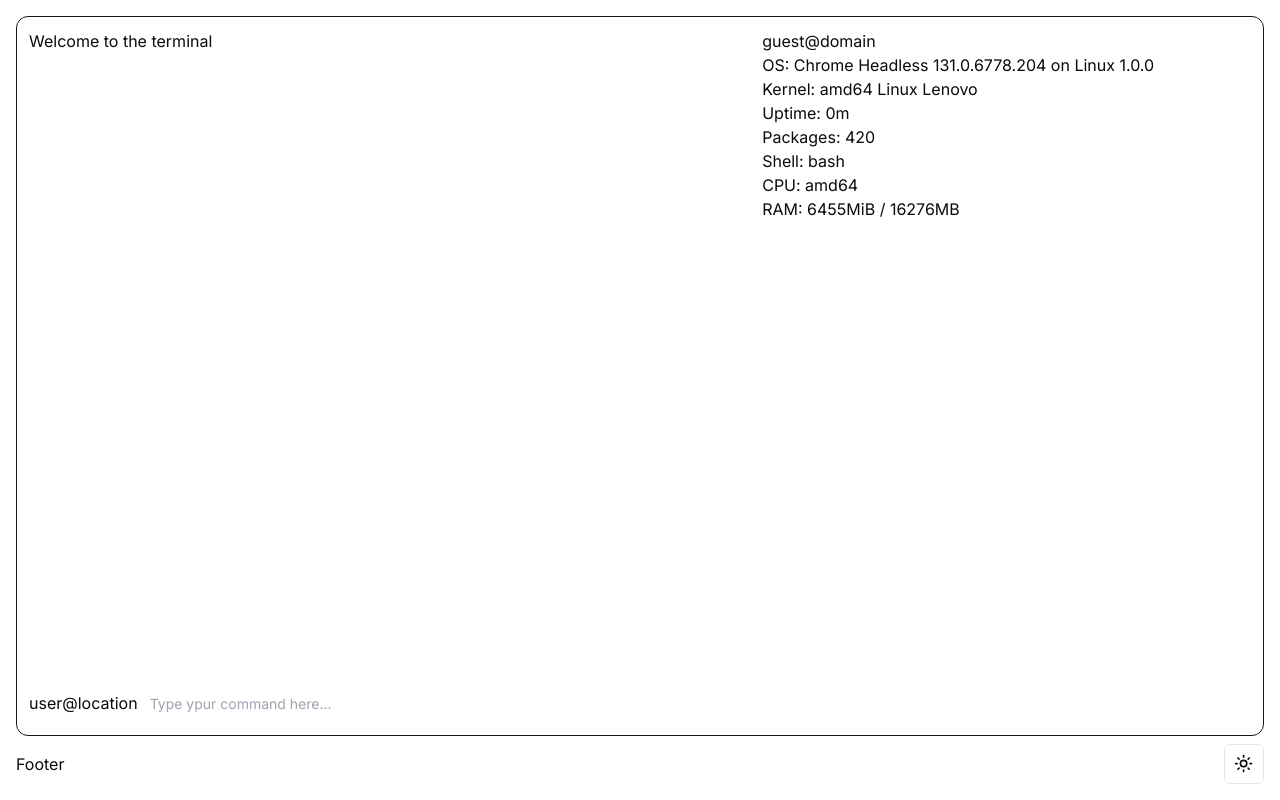
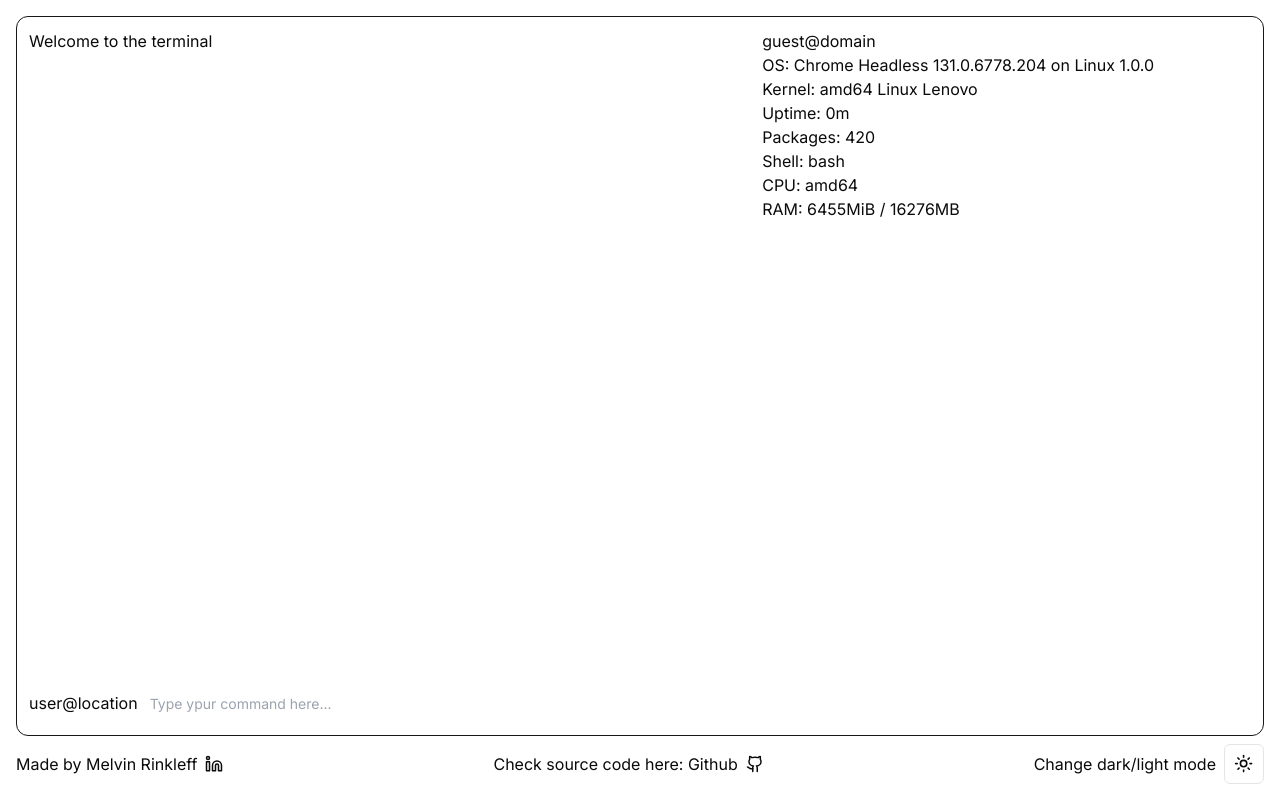
Before and after one commit to Melvin2306/portfolio, a Next.js app: page / in a window 1280 px wide. Built offline with nearby package versions, Linux system fonts and the light colour scheme.

Commit message:
additions Footer

```diff
--- a/components/Footer.tsx
+++ b/components/Footer.tsx
@@ -1,11 +1,50 @@
 import React from 'react';
 import { ThemeToggle } from '@/components/theme/ThemeToggle';
+import { GithubIcon, LinkedinIcon } from 'lucide-react';
 
 function Footer() {
   return (
     <div className='h-2/10 flex items-center justify-between'>
-      <p>Footer</p>
-      <ThemeToggle />
+      <div className='flex flex-row items-center gap-2 '>
+        <p>
+          Made by{' '}
+          <a
+            title='Link to LinkedIn of Melvin Rinkleff'
+            href='https://www.linkedin.com/in/melvin-rinkleff/'
+          >
+            Melvin Rinkleff
+          </a>
+        </p>
+        <a
+          title='Link to LinkedIn of Melvin Rinkleff 2'
+          href='https://www.linkedin.com/in/melvin-rinkleff/'
+        >
+          <LinkedinIcon size={18} />
+        </a>
+      </div>
+
+      <div className='flex flex-row items-center gap-2 '>
+        <p>
+          Check source code here:{' '}
+          <a
+            title='Link to Github of Melvin Rinkleff'
+            href='https://github.com/Melvin2306/'
+          >
+            Github
+          </a>
+        </p>{' '}
+        <a
+          title='Link to Github of Melvin Rinkleff 2'
+          href='https://github.com/Melvin2306/'
+        >
+          {' '}
+          <GithubIcon size={18} />
+        </a>
+      </div>
+      <div className='flex flex-row items-center gap-2 '>
+        <p>Change dark/light mode</p>
+        <ThemeToggle />
+      </div>
     </div>
   );
 }
```
